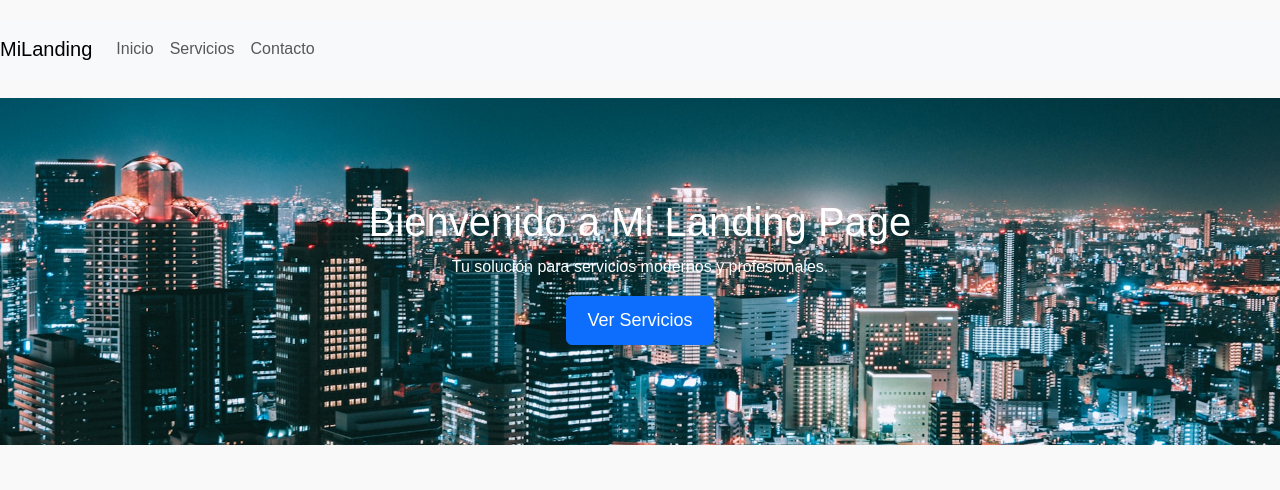
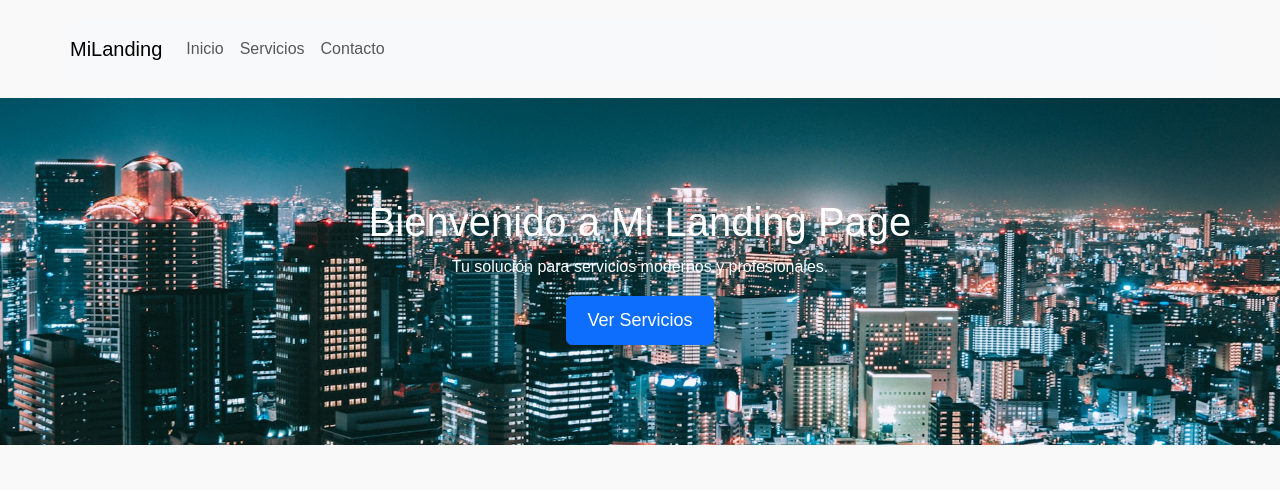
Before and after one commit to javiamallen/Hospital, a plain HTML site: page index.html in a window 1280 px wide. Shown: the top 490 px of the page. Drawn offline with nearby package versions, Linux system fonts and the light colour scheme.

Commit message:
[FEAT] Landing page ciudades

```diff
--- a/index.html
+++ b/index.html
@@ -22,7 +22,7 @@
   <body>
     <!-- Cabecera -->
     <header class="header">
-      <nav class="navbar navbar-expand-lg navbar-light bg-light">
+      <nav class="navbar navbar-expand-lg navbar-light bg-light container">
         <a class="navbar-brand" href="#">MiLanding</a>
         <button
           class="navbar-toggler"
```
Also changed, not shown: README.md, images/vista_inicio.jpeg (added).
